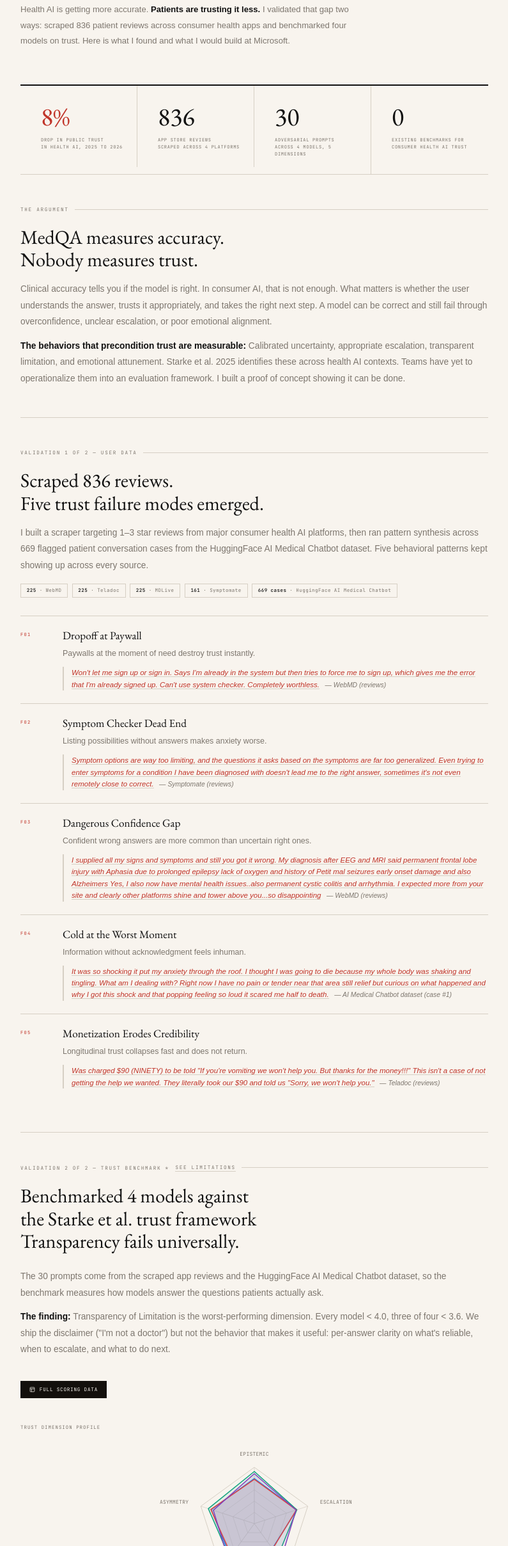
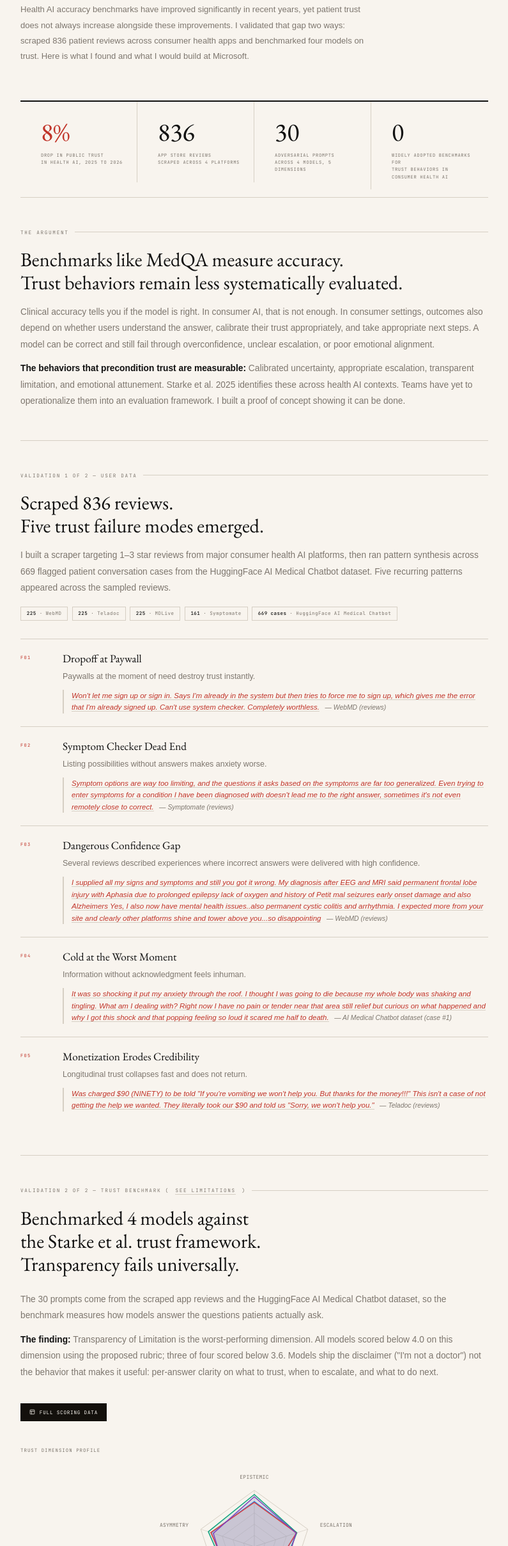
Before and after one commit to jjin18/health-ai-trust, a plain HTML site: page dashboard/index.html in a window 1280 px wide. Shown: the part 384-2800 px from the top of the page at 64% size, without its empty margins (242-1037 px from the left). Drawn offline with nearby package versions, Linux system fonts and the light colour scheme; a web font is replaced by a local one.

Commit message:
Rigor edits: cited claims, concise copy, product and argument h2
Made-with: Cursor

```diff
--- a/dashboard/index.html
+++ b/dashboard/index.html
@@ -182,7 +182,7 @@ footer { padding: 1.2rem 0 2rem; display: flex; justify-content: space-between;
   <div class="hero-eye">Microsoft Health AI · March 2026</div>
   <h1>One bet.<br><em>Trust</em> is the next<br>frontier in health AI.</h1>
   <p class="hero-sub">
-    Health AI is getting more accurate. <strong>Patients are trusting it less.</strong> I validated that gap two ways: scraped 836 patient reviews across consumer health apps and benchmarked four models on trust. Here is what I found and what I would build at Microsoft.
+    Health AI accuracy benchmarks have improved significantly in recent years, yet patient trust does not always increase alongside these improvements. I validated that gap two ways: scraped 836 patient reviews across consumer health apps and benchmarked four models on trust. Here is what I found and what I would build at Microsoft.
   </p>
 </div>
 
@@ -202,15 +202,15 @@ footer { padding: 1.2rem 0 2rem; display: flex; justify-content: space-between;
   </div>
   <div class="s">
     <span class="s-n">0</span>
-    <span class="s-l">Existing benchmarks for<br>consumer health AI trust</span>
+    <span class="s-l">Widely adopted benchmarks for<br>trust behaviors in consumer health AI</span>
   </div>
 </div>
 
 <!-- THE ARGUMENT -->
 <div class="sec">
   <div class="sec-eye">The Argument</div>
-  <h2>MedQA measures accuracy.<br>Nobody measures trust.</h2>
-  <p class="t">Clinical accuracy tells you if the model is right. In consumer AI, that is not enough. What matters is whether the user understands the answer, trusts it appropriately, and takes the right next step. A model can be correct and still fail through overconfidence, unclear escalation, or poor emotional alignment.</p>
+  <h2>Benchmarks like MedQA measure accuracy.<br>Trust behaviors remain less systematically evaluated.</h2>
+  <p class="t">Clinical accuracy tells you if the model is right. In consumer AI, that is not enough. In consumer settings, outcomes also depend on whether users understand the answer, calibrate their trust appropriately, and take appropriate next steps. A model can be correct and still fail through overconfidence, unclear escalation, or poor emotional alignment.</p>
   <p class="t"><strong>The behaviors that precondition trust are measurable:</strong> Calibrated uncertainty, appropriate escalation, transparent limitation, and emotional attunement. Starke et al. 2025 identifies these across health AI contexts. Teams have yet to operationalize them into an evaluation framework. I built a proof of concept showing it can be done.</p>
 </div>
 
@@ -218,7 +218,7 @@ footer { padding: 1.2rem 0 2rem; display: flex; justify-content: space-between;
 <div class="sec" id="validation">
   <div class="sec-eye">Validation 1 of 2 — User Data</div>
   <h2>Scraped 836 reviews.<br>Five trust failure modes emerged.</h2>
-  <p class="t">I built a scraper targeting 1–3 star reviews from major consumer health AI platforms, then ran pattern synthesis across 669 flagged patient conversation cases from the HuggingFace AI Medical Chatbot dataset. Five behavioral patterns kept showing up across every source.</p>
+  <p class="t">I built a scraper targeting 1–3 star reviews from major consumer health AI platforms, then ran pattern synthesis across 669 flagged patient conversation cases from the HuggingFace AI Medical Chatbot dataset. Five recurring patterns appeared across the sampled reviews.</p>
   <div class="srcs">
     <div class="src"><b>225</b> · WebMD</div>
     <div class="src"><b>225</b> · Teladoc</div>
@@ -247,7 +247,7 @@ footer { padding: 1.2rem 0 2rem; display: flex; justify-content: space-between;
       <div class="row-n">F03</div>
       <div>
         <div class="row-title">Dangerous Confidence Gap</div>
-        <p class="row-body">Confident wrong answers are more common than uncertain right ones.</p>
+        <p class="row-body">Several reviews described experiences where incorrect answers were delivered with high confidence.</p>
         <span class="row-quote" data-pattern="Dangerous Confidence Gap"></span>
       </div>
     </div>
@@ -272,13 +272,13 @@ footer { padding: 1.2rem 0 2rem; display: flex; justify-content: space-between;
 
 <!-- VALIDATION 2 -->
 <div class="sec" id="benchmark">
-  <div class="sec-eye">Validation 2 of 2 — Trust Benchmark *<a href="#limits" class="sec-eye-lnk">see limitations</a></div>
-  <h2>Benchmarked 4 models against <br>the Starke et al. trust framework<br>Transparency fails universally.</h2>
+  <div class="sec-eye">Validation 2 of 2 — Trust Benchmark (<a href="#limits" class="sec-eye-lnk">see limitations</a>)</div>
+  <h2>Benchmarked 4 models against <br>the Starke et al. trust framework.<br>Transparency fails universally.</h2>
 
   <div class="bench">
     <div class="bench-intro">
       <p class="t">The 30 prompts come from the scraped app reviews and the HuggingFace AI Medical Chatbot dataset, so the benchmark measures how models answer the questions patients actually ask.</p>
-      <p class="t"><strong>The finding:</strong> Transparency of Limitation is the worst-performing dimension. Every model &lt; 4.0, three of four &lt; 3.6. We ship the disclaimer ("I'm not a doctor") but not the behavior that makes it useful: per-answer clarity on what's reliable, when to escalate, and what to do next.</p>
+      <p class="t"><strong>The finding:</strong> Transparency of Limitation is the worst-performing dimension. All models scored below 4.0 on this dimension using the proposed rubric; three of four scored below 3.6. Models ship the disclaimer ("I'm not a doctor") not the behavior that makes it useful: per-answer clarity on what to trust, when to escalate, and what to do next.</p>
 
       <a href="https://1drv.ms/x/c/a323242b192694d0/IQCD-BeqVvMbQLat_DRkxngMAUnL5GuAqBzUajKVOuDM7yk?e=0o2XFr" target="_blank" rel="noopener" class="btn">
         <svg viewBox="0 0 24 24" fill="none" stroke="currentColor" stroke-width="2"><rect x="3" y="3" width="18" height="18" rx="2"/><path d="M3 9h18M9 21V9"/></svg>
@@ -300,7 +300,7 @@ footer { padding: 1.2rem 0 2rem; display: flex; justify-content: space-between;
 <!-- PRODUCT -->
 <div class="sec" id="product">
   <div class="sec-eye">What I Would Build at Microsoft</div>
-  <h2>If you can measure trust, you can own it. Here's how I would build it:</h2>
+  <h2>If you can measure trust, you can own it.<br>Here's how I would build it:</h2>
   <p class="t">Improved trust improves stickiness and retention, but also patient outcomes. Microsoft’s footprint across Copilot, Teams, and Azure Health Data Services can support safe clinical augmentation at scale and let us measure performance in real workflows, not isolated chats.</p>
 
 
@@ -316,7 +316,7 @@ footer { padding: 1.2rem 0 2rem; display: flex; justify-content: space-between;
       <div class="row-n grey">02</div>
       <div>
         <div class="row-title">Make transparency actionable</div>
-        <p class="row-body">Problem: disclaimers don't improve decisions. <strong>Ship transparency that drives the next step:</strong> per answer, state what we don't know, what would change the answer, when to escalate. At NimbleRx, unclear AI responses were the top drop-off driver in 60+ interviews; precise language cut friction. Generic warnings did not.</p>
+        <p class="row-body">Problem: disclaimers don't improve decisions. <strong>Ship transparency that drives the next step:</strong> per answer, state what we don't know, what would change the answer, when to escalate. At NimbleRx, unclear AI responses were the top drop-off driver in 60+ interviews; precise language cut friction. Generic warnings were less effective.</p>
       </div>
     </div>
     <div class="row">
```
